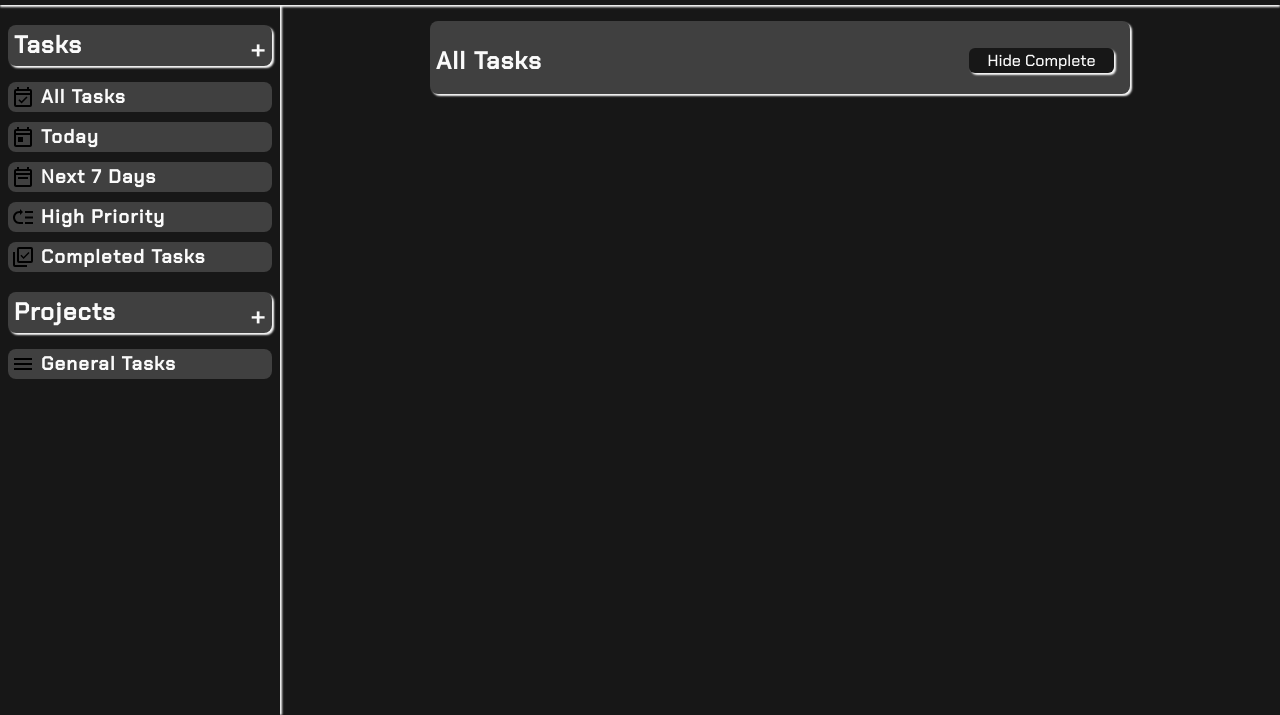
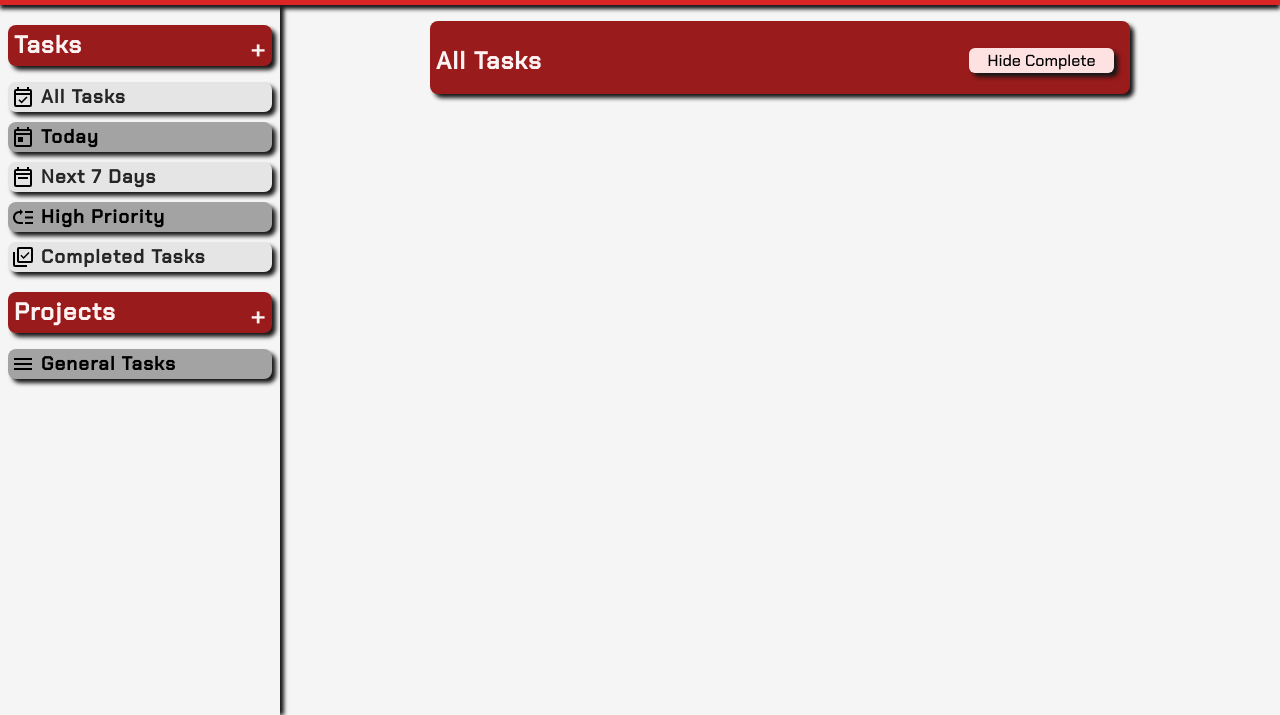
Before and after one commit to EmbryonicDev/todo-list, a plain HTML site: page index.html in a window 1280 px wide. Shown: the part 85-800 px from the top of the page. Drawn offline with Linux system fonts and the light colour scheme.

Commit message:
Change body id back to #bodyStyled

```diff
--- a/index.html
+++ b/index.html
@@ -15,7 +15,7 @@
   <title>Todo List</title>
 </head>
 
-<body id='nightMode'>
+<body id='bodyStyled'>
 
 </body>
 
```
